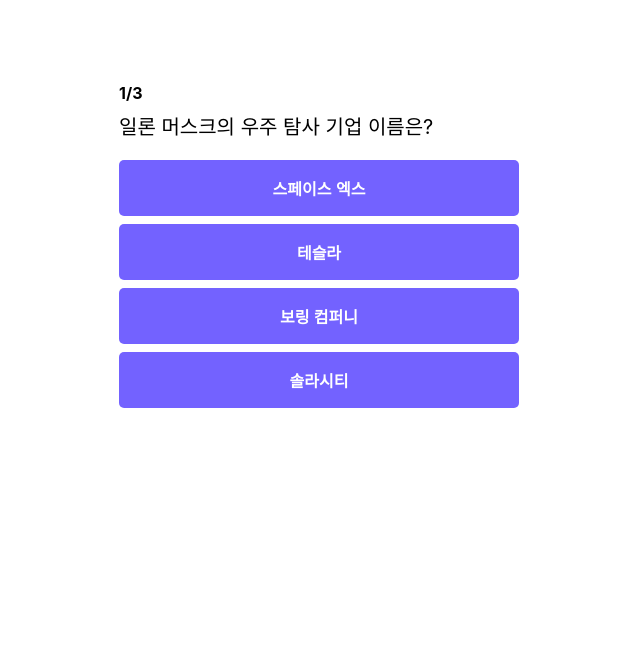
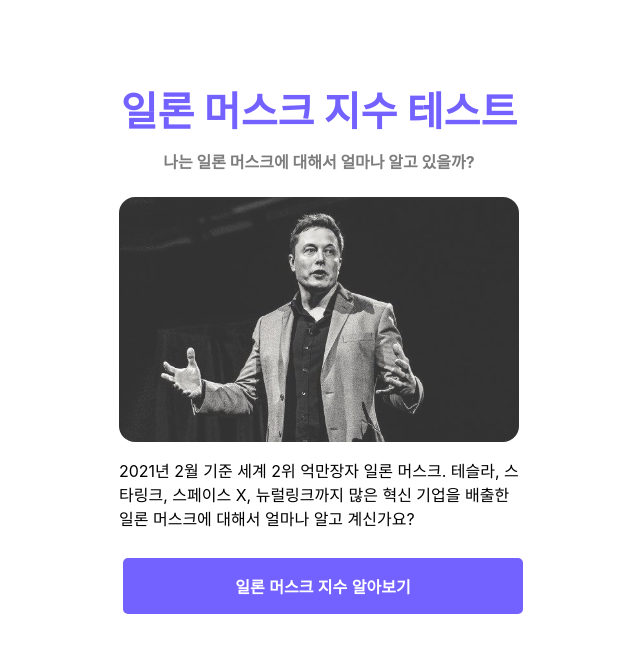
Before and after one commit to CodePotStudio/starter-quiz-app-typescript, a React (Create React App) app: page / in a window 1280 px wide. Shown: the top 652 px of the page, without its empty margins (321-961 px from the left). Built offline with nearby package versions, Linux system fonts and the light colour scheme.

Commit message:
4주차 Typescript 버전 코드 커밋

```diff
--- a/package.json
+++ b/package.json
@@ -13,6 +13,7 @@
     "@types/styled-components": "^5.1.7",
     "react": "^17.0.1",
     "react-dom": "^17.0.1",
+    "react-router-dom": "^5.2.0",
     "react-scripts": "4.0.2",
     "styled-components": "^5.2.1",
     "typescript": "^4.1.2",
@@ -41,5 +42,8 @@
       "last 1 firefox version",
       "last 1 safari version"
     ]
+  },
+  "devDependencies": {
+    "@types/react-router-dom": "^5.1.7"
   }
 }
--- a/src/App.tsx
+++ b/src/App.tsx
@@ -1,45 +1,29 @@
-import { useState } from "react";
-import AnswerGroup from "./components/AnswerGroup";
-import QuestionSection from "./components/QuestionSection";
-import ResultSection from "./components/ResultSection";
-import { QUIZZES } from "./constants";
+import React, { useState } from "react";
 import { ThemeProvider } from "styled-components";
 import theme from "./theme";
-import Container from "./components/Container";
 import GlobalStyle from "./globalStyle";
+import { BrowserRouter as Router, Route } from "react-router-dom";
+import Quiz from "./pages/Quiz";
+import Landing from "./pages/Landing";
+import Result from "./pages/Result";
 
 function App() {
-	const [currentNo, setCurrentNo] = useState<number>(0);
-	const [showResult, setShowResult] = useState<boolean>(false);
-	const [score, setScore] = useState<number>(0);
-
-	const handleClick = (isCorrect: boolean) => {
-		if (isCorrect) {
-			setScore((score) => score + 1);
-		}
-		// 마지막 퀴즈인지 체크하기
-		if (currentNo === QUIZZES.length - 1) {
-			setShowResult(true);
-		} else {
-			setCurrentNo((currentNo) => currentNo + 1);
-		}
-	};
-
-	const convertedScore = Math.floor((score / QUIZZES.length) * 100);
+	const [score, setScore] = useState(0);
 
 	return (
 		<ThemeProvider theme={theme}>
 			<GlobalStyle />
-			{showResult ? (
-				<Container>
-					<ResultSection convertedScore={convertedScore} />
-				</Container>
-			) : (
-				<Container>
-					<QuestionSection currentNo={currentNo} />
-					<AnswerGroup currentNo={currentNo} handleClick={handleClick} />
-				</Container>
-			)}
+			<Router>
+				<Route path="/result">
+					<Result score={score} setScore={setScore} />
+				</Route>
+				<Route path="/quiz">
+					<Quiz setScore={setScore} />
+				</Route>
+				<Route path="/" exact>
+					<Landing />
+				</Route>
+			</Router>
 		</ThemeProvider>
 	);
 }
--- a/src/components/Button/index.tsx
+++ b/src/components/Button/index.tsx
@@ -3,7 +3,7 @@
 
 interface StyledButtonProps {
 	fontSize?: string;
-	onClick: () => void;
+	onClick?: () => void;
 }
 
 interface ButtonProps extends StyledButtonProps {
--- /dev/null
+++ b/src/pages/Landing/index.tsx
@@ -0,0 +1,52 @@
+import Container from "../../components/Container";
+import styled from "styled-components";
+import cover from "../../assets/images/cover.jpg";
+import Button from "../../components/Button";
+import { Link } from "react-router-dom";
+
+const Title = styled.h1`
+	font-size: 40px;
+	font-weight: bold;
+	margin: 8px 0px;
+	text-align: center;
+	color: ${(props) => props.theme.primaryColor100};
+`;
+
+const SubTitle = styled.h1`
+	font-size: 16px;
+	font-weight: bold;
+	margin-bottom: 24px;
+	text-align: center;
+	color: ${(props) => props.theme.gray80};
+`;
+
+const StyledImage = styled.img`
+	border-radius: 16px;
+	opacity: 80%;
+	margin-bottom: 16px;
+	max-width: 100%;
+	display: block;
+`;
+
+const Text = styled.p`
+	font-size: 16px;
+	margin-bottom: 24px;
+`;
+
+const Landing = () => (
+	<Container>
+		<Title>일론 머스크 지수 테스트</Title>
+		<SubTitle>나는 일론 머스크에 대해서 얼마나 알고 있을까?</SubTitle>
+		<StyledImage src={cover} alt="cover"></StyledImage>
+		<Text>
+			2021년 2월 기준 세계 2위 억만장자 일론 머스크. 테슬라, 스타링크, 스페이스
+			X, 뉴럴링크까지 많은 혁신 기업을 배출한 일론 머스크에 대해서 얼마나 알고
+			계신가요?
+		</Text>
+		<Link to="/quiz">
+			<Button text="일론 머스크 지수 알아보기"></Button>
+		</Link>
+	</Container>
+);
+
+export default Landing;
--- /dev/null
+++ b/src/pages/Quiz/index.tsx
@@ -0,0 +1,35 @@
+import { useState } from "react";
+import { useHistory } from "react-router";
+import AnswerGroup from "../../components/AnswerGroup";
+import Container from "../../components/Container";
+import QuestionSection from "../../components/QuestionSection";
+import { QUIZZES } from "../../constants";
+
+interface QuizProps {
+	setScore: React.Dispatch<React.SetStateAction<number>>;
+}
+
+const Quiz = ({ setScore }: QuizProps) => {
+	const [currentNo, setCurrentNo] = useState(0);
+	let history = useHistory();
+
+	const handleClick = (isCorrect: boolean) => {
+		if (isCorrect) {
+			setScore((score) => score + 1);
+		}
+		// 마지막 퀴즈인지 체크하기
+		if (currentNo === QUIZZES.length - 1) {
+			history.push("/result");
+		} else {
+			setCurrentNo((currentNo) => currentNo + 1);
+		}
+	};
+
+	return (
+		<Container>
+			<QuestionSection currentNo={currentNo} />
+			<AnswerGroup currentNo={currentNo} handleClick={handleClick} />
+		</Container>
+	);
+};
+export default Quiz;
--- /dev/null
+++ b/src/pages/Result/index.tsx
@@ -0,0 +1,24 @@
+import Container from "../../components/Container";
+import ResultSection from "../../components/ResultSection";
+import Button from "../../components/Button";
+import { Link } from "react-router-dom";
+import { QUIZZES } from "../../constants";
+
+interface ResultProps {
+	score: number;
+	setScore: React.Dispatch<React.SetStateAction<number>>;
+}
+
+const Result = ({ score, setScore }: ResultProps) => {
+	const convertedScore = Math.floor((score / QUIZZES.length) * 100);
+	return (
+		<Container>
+			<ResultSection convertedScore={convertedScore}></ResultSection>
+			<Link to="/">
+				<Button text="테스트 다시하기" onClick={() => setScore(0)}></Button>
+			</Link>
+		</Container>
+	);
+};
+
+export default Result;
--- a/src/styled.d.ts
+++ b/src/styled.d.ts
@@ -4,5 +4,6 @@
 	export interface DefaultTheme {
 		primaryColor100: string;
 		primaryColor80: string;
+		gray80: string;
 	}
 }
--- a/src/theme.ts
+++ b/src/theme.ts
@@ -4,6 +4,7 @@
 const theme: DefaultTheme = {
 	primaryColor100: "#7362ff",
 	primaryColor80: "#a99fee",
+	gray80: "#7D7D7D",
 };
 
 export default theme;
```
Also changed, not shown: src/assets/images/cover.jpg (added), 1 other file (tests, documents, lock files or other folders).
